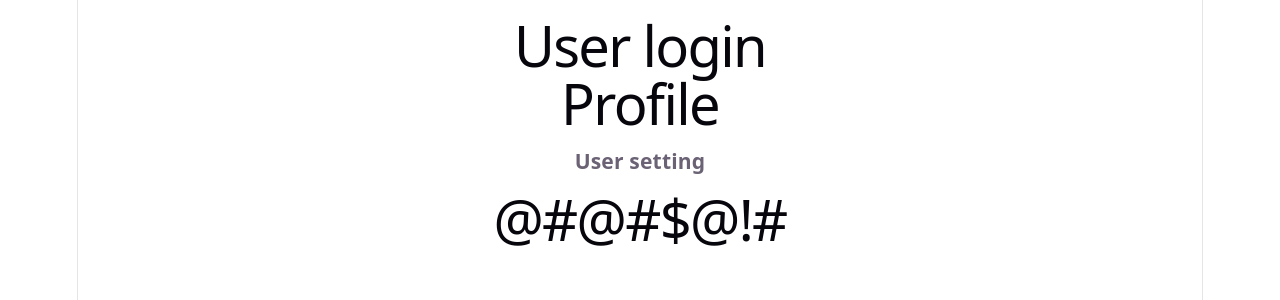
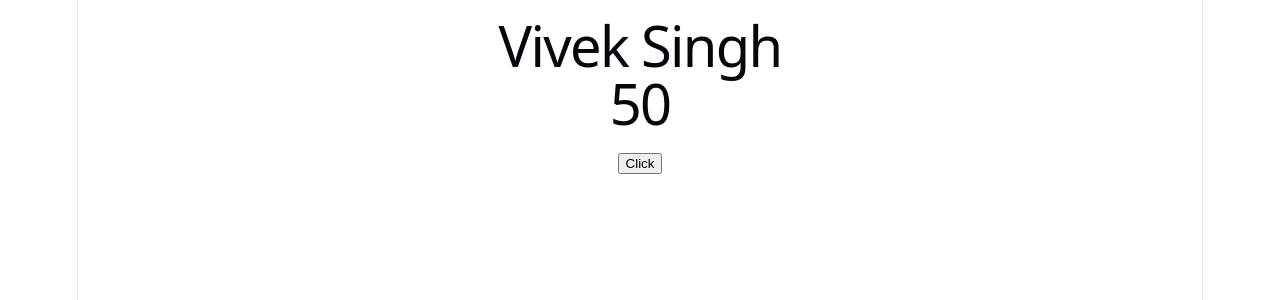
Before and after one commit to viveksingh018/raact_step_by_step, a React (Vite) app: page / in a window 1280 px wide. Shown: the top 300 px of the page. Built offline with nearby package versions, Linux system fonts and the light colour scheme.

Commit message:
Understanding jsx

```diff
--- a/src/App.jsx
+++ b/src/App.jsx
@@ -1,11 +1,17 @@
-import Login,{Profile,Setting, userKey} from './UserLogin'
+import React from 'react'
+
 const App = () => {
+
+  const userName = "Vivek Singh";
+  let x = 20;
+  let y = 30;
+
+
   return (
     <div>
-      <Login />
-      <Profile />
-      <Setting />
-      <h1>{userKey}</h1>
+      <h1>{userName}</h1>
+      <h1>{x + y}</h1>
+      <button onClick={()=>alert("Hii Vivek")}>Click</button>
     </div>
   )
 }
--- a/src/UserLogin.jsx
+++ /dev/null
@@ -1,27 +0,0 @@
-function Login() {
-  return (
-    <div>
-      <h1>User login</h1>
-    </div>
-  )
-}
-
-export function Profile() {
-  return(
-    <div>
-      <h1>Profile</h1>
-    </div>
-  )
-}
-
-export function Setting() {
-  return(
-    <div>
-      <h3>User setting</h3>
-    </div>
-  )
-}
-
-export const userKey = "@#@#$@!#"
-
-export default Login;
```
